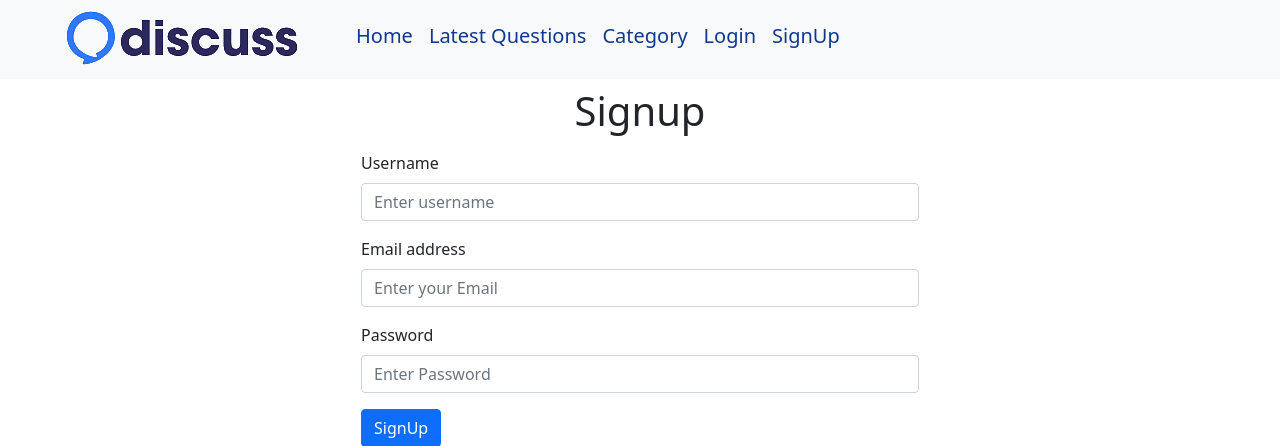
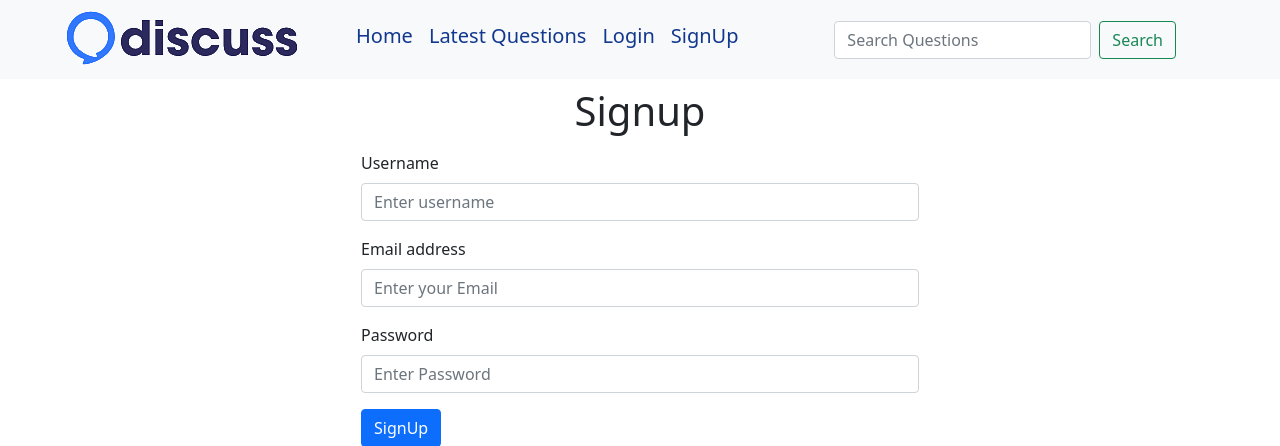
Before and after one commit to Abhinandan-Sah/Discuss, a PHP site: page /index.php?signup=true in a window 1280 px wide. Shown: the top 446 px of the page. Run offline with PHP 8.4, Linux system fonts and the light colour scheme.

Commit message:
all features are added

```diff
--- a/client/header.php
+++ b/client/header.php
@@ -2,8 +2,8 @@
 session_start();
 ?>
 <nav class="navbar navbar-expand-lg navbar-light bg-light">
-  <div class="container-fluid t  mx-5 d-flex gap-5 align-items-center">
-    <a href="#"><img src="./public/logo.png" alt="logo" /></a>
+  <div class="container  mx-5 d-flex gap-5 align-items-center">
+    <a href="./"><img src="./public/logo.png" alt="logo" /></a>
     <button class="navbar-toggler" type="button" data-bs-toggle="collapse" data-bs-target="#navbarNav" aria-controls="navbarNav" aria-expanded="false" aria-label="Toggle navigation">
       <span class="navbar-toggler-icon"></span>
     </button>
@@ -14,9 +14,6 @@ session_start();
         </li>
         <li class="nav-item">
           <a class="nav-link h5" href="?latest=true">Latest Questions</a>
-        </li>
-        <li class="nav-item">
-          <a class="nav-link h5" href="?category=true">Category</a>
         </li>
 
         <!-- If user is logged in, show logout button -->
@@ -29,7 +26,7 @@ session_start();
           <a class="nav-link h5" href="?u-id=<?php echo $_SESSION['user']['user_id']?>" >My Questions</a>
         </li>
         <li class="nav-item">
-          <a class="nav-link h5" href="./server/requests.php?logout=true" tabindex="-1" aria-disabled="true">Logout</a>
+          <a class="nav-link h5" href="./server/requests.php?logout=true" tabindex="-1" aria-disabled="true">Logout(<?php echo ucfirst($_SESSION['user']['username']) ?>)</a>
         </li>
         <?php } ?>
 
@@ -43,9 +40,11 @@ session_start();
           <a class="nav-link h5" href="?signup=true" tabindex="-1" aria-disabled="true">SignUp</a>
         </li>
         <?php } ?>
-
-
       </ul>
     </div>
+    <form class="d-flex" action="" role="search">
+        <input class="form-control me-2" name="search" type="search" placeholder="Search Questions">
+        <button class="btn btn-outline-success" type="submit">Search</button>
+      </form>
   </div>
 </nav>
--- a/index.php
+++ b/index.php
@@ -3,7 +3,8 @@
 <head>
     <meta charset="UTF-8">
     <meta name="viewport" content="width=device-width, initial-scale=1.0">
-    <title>Document</title>
+    <link rel="icon" type="image/x-icon" href="./public/favicon-logo.png">
+    <title>Discuss</title>
     <?php include('./client/commonFiles.php') ?>
     <link href="./public/style.css" rel="stylesheet">
 </head>
@@ -37,6 +38,10 @@
         else if(isset($_GET["latest"])){
             include('./client/questions.php');
         }
+        else if(isset($_GET["search"])){
+            $search= $_GET["search"];
+            include('./client/questions.php');
+        }
         else{
             include('./client/questions.php');
         }
--- a/public/style.css
+++ b/public/style.css
@@ -32,3 +32,8 @@ a{
     margin-bottom: 10px;
     padding: 5px;
 }
+
+/* .my-questions{
+    display: flex;
+    justify-content: space-between;
+} */
```
Also changed, not shown: client/questions.php (+9 -4 lines), server/requests.php (+11 -0 lines), public/favicon-logo.png (added).
